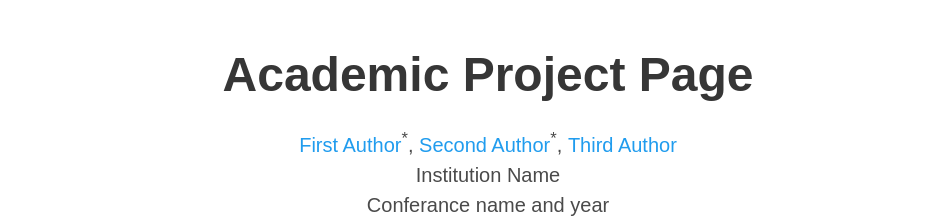
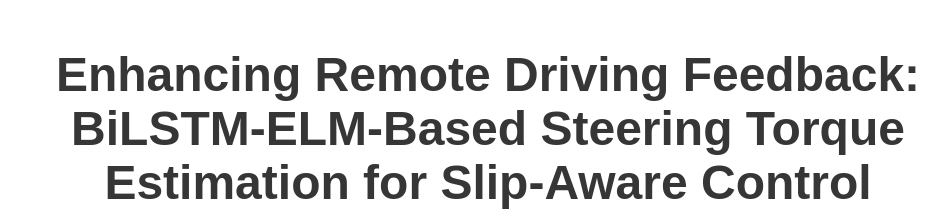
Before and after one commit to kimthyung/SFTforRD_page, a plain HTML site: page index.html in a window 1280 px wide. Shown: the top 224 px of the page, without its empty margins (152-1099 px from the left). Drawn offline with nearby package versions, Linux system fonts and the light colour scheme; some icons are missing; a web font is replaced by a local one.

Commit message:
Update index.html

```diff
--- a/index.html
+++ b/index.html
@@ -52,7 +52,7 @@
       <div class="container is-max-desktop">
         <div class="columns is-centered">
           <div class="column has-text-centered">
-            <h1 class="title is-1 publication-title">Academic Project Page</h1>
+            <h1 class="title is-1 publication-title">Enhancing Remote Driving Feedback: BiLSTM-ELM-Based Steering Torque Estimation for Slip-Aware Control</h1>
             <div class="is-size-5 publication-authors">
               <!-- Paper authors -->
               <span class="author-block">
```
